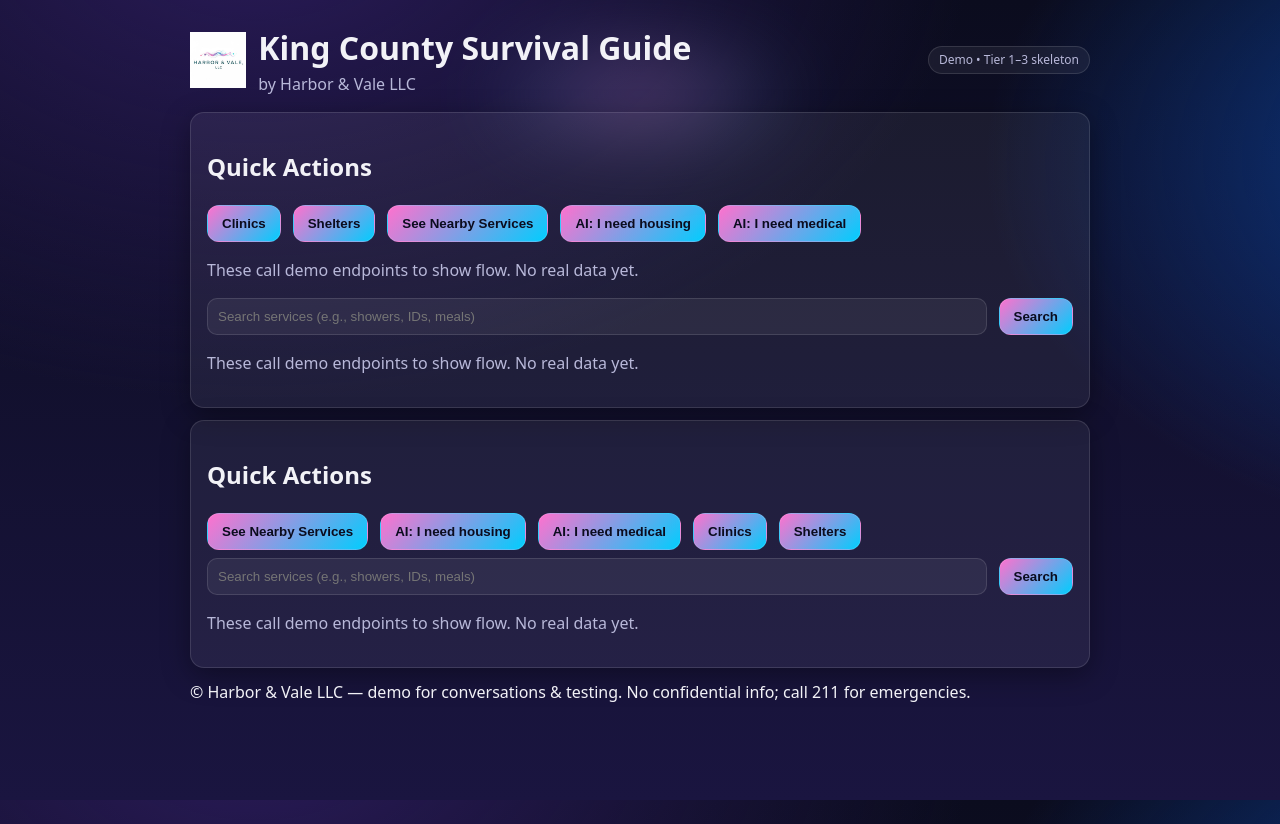
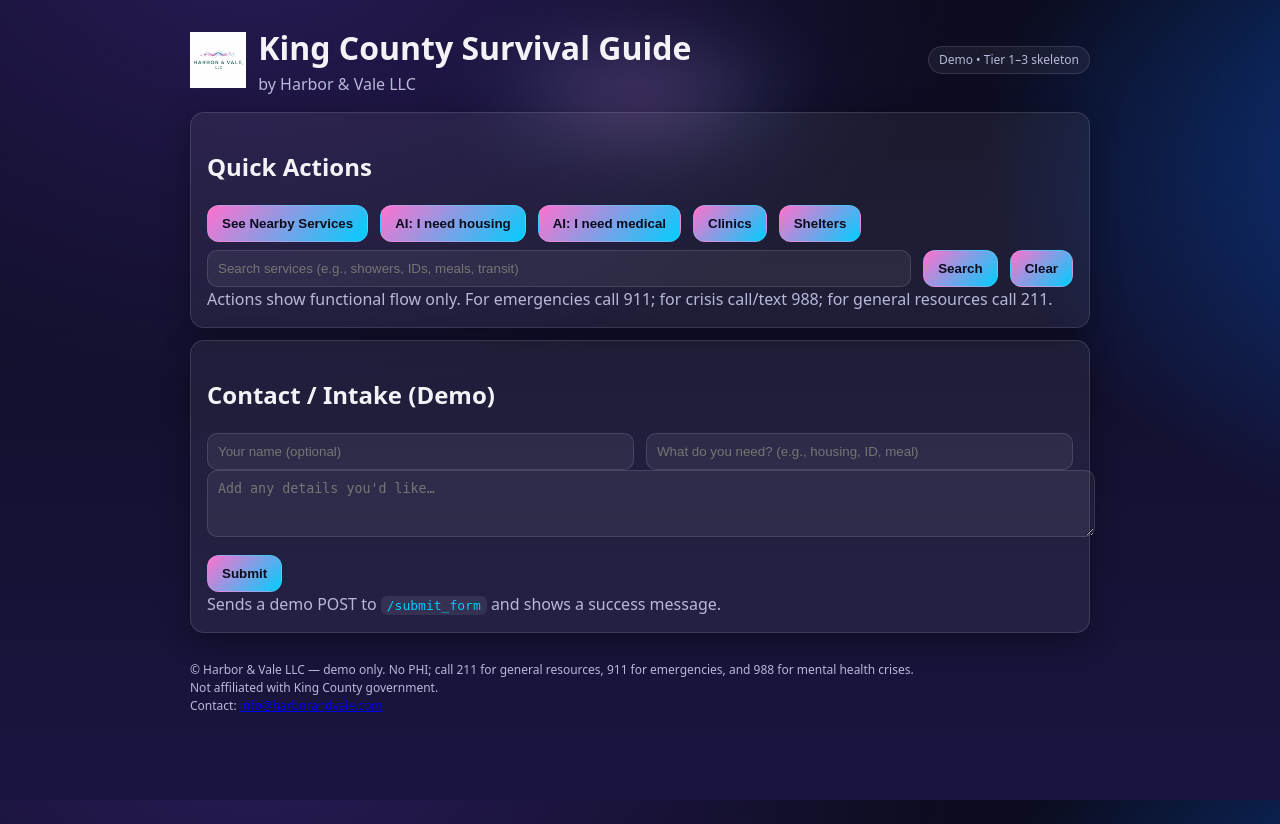
Before and after one commit to HarborandVale/King-County-Survival-Guide-Demo, a Python web app: template templates/index.html in a window 1280 px wide. Run offline with Jinja, Linux system fonts and the light colour scheme; the template is opened without the code that fills it, so the values that code supplies are empty.

Commit message:
Update index.html

```diff
--- a/templates/index.html
+++ b/templates/index.html
@@ -5,19 +5,15 @@
   <meta name="viewport" content="width=device-width,initial-scale=1" />
   <title>King County Survival Guide – Harbor &amp; Vale LLC (Demo)</title>
   <style>
-    /* Keep Quick Actions buttons consistent */
-.row > button { flex: 0 0 auto; }   /* don’t stretch */
-button { white-space: nowrap; }     /* keep on one line */
-
-  /* Vaporwave-ish palette */
+    /* Vaporwave palette — brighter accents */
     :root {
-    --brand-bg-1: #0b0c1e;      /* deep indigo */
-    --brand-bg-2: #1a1540;      /* purple midnight */
+      --brand-bg-1: #0b0c1e;
+      --brand-bg-2: #1a1540;
       --brand-card: rgba(255,255,255,0.06);
       --brand-border: rgba(255,255,255,0.12);
-    --brand-text: #f2f2f7;      /* near-white */
-    --brand-muted: #b8b8d9;     /* muted violet-gray */
-    --brand-primary: #7d5fff;   /* neon purple */
+      --brand-text: #f2f2f7;
+      --brand-muted: #b8b8d9;
+      --brand-primary: #9b6bff;   /* brighter neon purple */
       --brand-accent: #ff71ce;    /* neon pink */
       --brand-cyan: #01cdfe;      /* neon cyan */
       --shadow: 0 8px 28px rgba(0,0,0,.35);
@@ -37,7 +33,7 @@ button { white-space: nowrap; }     /* keep on one line */
     }
 
     h1, h2, h3 { color: var(--brand-text); }
-  .muted{ color: var(--brand-muted); }
+    .muted{ color: var(--brand-muted); margin:0; }
 
     .pill{
       font-size:12px;
@@ -66,6 +62,7 @@ button { white-space: nowrap; }     /* keep on one line */
       background: linear-gradient(135deg, var(--brand-accent), var(--brand-cyan));
       color:#0b0c1e;
       font-weight:600;
+      white-space: nowrap; /* keep on one line */
     }
     button:hover{ filter: brightness(1.05); }
     button:active{ transform: translateY(1px); }
@@ -81,44 +78,32 @@ button { white-space: nowrap; }     /* keep on one line */
 
     .row{ display:flex; gap:12px; flex-wrap:wrap }
     .row > *{ flex:1 1 200px }
+    /* Keep Quick Actions buttons consistent size */
+    .row > button { flex: 0 0 auto; }
 
     code{ background: rgba(255,255,255,0.08); padding:2px 6px; border-radius:6px; color: var(--brand-cyan); }
-  #output{ white-space: pre-wrap; }
+    #output{ white-space: pre-wrap; display:none; } /* hidden until we need it */
+
+    .badge{
+      display:inline-block; padding:2px 8px; border-radius:999px;
+      border:1px solid var(--brand-border); background: rgba(255,255,255,0.08);
+      font-size: 12px; margin-right:8px;
+    }
+
+    /* Glow behind the hero */
     .hero { position: relative; }
     .glow {
-  position: absolute;
-  left: 50%;
-  top: -20px;
-  transform: translateX(-50%);
+      position: absolute; left: 50%; top: -20px; transform: translateX(-50%);
       width: 520px; height: 180px;
       background:
         radial-gradient(closest-side, var(--brand-accent), transparent 60%),
         radial-gradient(closest-side, var(--brand-cyan),   transparent 65%);
-  filter: blur(40px);
-  opacity: .35;
-  pointer-events: none;
-  z-index: 0;
+      filter: blur(40px); opacity: .35; pointer-events: none; z-index: 0;
     }
-    .hero { position: relative; }
-.glow {
-  position: absolute;
-  left: 50%;
-  top: -20px;
-  transform: translateX(-50%);
-  width: 520px; height: 180px;
-  background:
-    radial-gradient(closest-side, var(--brand-accent), transparent 60%),
-    radial-gradient(closest-side, var(--brand-cyan),   transparent 65%);
-  filter: blur(40px);
-  opacity: .35;
-  pointer-events: none;
-  z-index: 0;
-}
-
   </style>
-
 </head>
 <body>
+
   <div class="hero">
     <div class="glow"></div>
     <header style="display:flex;align-items:center;gap:12px;margin-bottom:16px;position:relative;z-index:1">
@@ -131,34 +116,9 @@ button { white-space: nowrap; }     /* keep on one line */
     </header>
   </div>
 
-
-  <div class="card">
-    <h2>Quick Actions</h2>
-    <div class="row">
-      <button onclick="loadServicesFiltered('Clinic')">Clinics</button>
-<button onclick="loadServicesFiltered('Shelter')">Shelters</button>
-      <button onclick="loadServices()">See Nearby Services</button>
-<button onclick="triage('I need housing')">AI: I need housing</button>
-<button onclick="triage('I need medical')">AI: I need medical</button>
-    </div>
-    <div id="loading" class="pill" style="display:none;margin-top:8px">Loading…</div>
-
-  <p class="muted">These call demo endpoints to show flow. No real data yet.</p>
-
-    <div class="row" style="margin-top:8px">
-  <input id="q" placeholder="Search services (e.g., showers, IDs, meals)" />
-  <button onclick="loadServicesQuery()">Search</button>
-</div>
-    <p class="muted">These call demo endpoints to show flow. No real data yet.</p>
-  <div id="cards"></div>
-<pre id="output" class="card" style="display:none"></pre>
-
-
-  </div>
-
+  <!-- Quick Actions (single block) -->
   <div class="card" id="quick-actions">
     <h2>Quick Actions</h2>
-
     <div class="row">
       <button onclick="loadServices()">See Nearby Services</button>
       <button onclick="triage('I need housing')">AI: I need housing</button>
@@ -167,44 +127,67 @@ button { white-space: nowrap; }     /* keep on one line */
       <button onclick="loadServicesFiltered('Shelter')">Shelters</button>
     </div>
 
-  <!-- optional search row -->
+    <!-- Search row -->
     <div class="row" style="margin-top:8px">
-    <input id="q" placeholder="Search services (e.g., showers, IDs, meals)" />
+      <input id="q" placeholder="Search services (e.g., showers, IDs, meals, transit)" />
       <button onclick="loadServicesQuery()">Search</button>
+      <button onclick="clearSearch()">Clear</button>
     </div>
 
-  <!-- loading pill goes here -->
+    <!-- Loading indicator -->
     <div id="loading" class="pill" style="display:none;margin-top:8px">Loading…</div>
 
-  <p class="muted">These call demo endpoints to show flow. No real data yet.</p>
+    <p class="muted">Actions show functional flow only. For emergencies call 911; for crisis call/text 988; for general resources call 211.</p>
 
-  <!-- results go here -->
+    <!-- Results containers -->
     <div id="cards"></div>
-  <pre id="output" class="card" style="display:none"></pre>
+    <pre id="output" class="card"></pre>
   </div>
 
+  <!-- Intake -->
+  <div class="card">
+    <h2>Contact / Intake (Demo)</h2>
+    <form id="demoForm" onsubmit="submitForm(event)">
+      <div class="row">
+        <input name="name" placeholder="Your name (optional)" />
+        <input name="need" placeholder="What do you need? (e.g., housing, ID, meal)" />
+      </div>
+      <textarea name="details" rows="3" placeholder="Add any details you'd like…"></textarea>
+      <div style="margin-top:12px">
+        <button type="submit">Submit</button>
+      </div>
+    </form>
+    <p class="muted">Sends a demo POST to <code>/submit_form</code> and shows a success message.</p>
+  </div>
 
-  <footer>
-    © Harbor &amp; Vale LLC — demo for conversations & testing. No confidential info; call 211 for emergencies.
+  <footer class="muted" style="margin-top:28px;font-size:12px">
+    © Harbor &amp; Vale LLC — demo only. No PHI; call 211 for general resources, 911 for emergencies, and 988 for mental health crises.
+    <br/>Not affiliated with King County government.
+    <br/>Contact: <a href="mailto:info@harborandvale.com">info@harborandvale.com</a>
   </footer>
 
 <script>
-  // Show debug output (and make it visible if hidden)
+  // Debug output helper (shows the hidden box when needed)
   const out = (data) => {
     const el = document.getElementById('output');
-    if (el) {
-      el.style.display = 'block';
-      el.textContent = JSON.stringify(data, null, 2);
-    }
+    if (el) { el.style.display = 'block'; el.textContent = JSON.stringify(data, null, 2); }
   };
 
-  // Surface any JavaScript errors to the page (so nothing fails silently)
+  // Show any JS errors in the output box (no silent failures)
   window.onerror = function(msg, src, line, col, err){
     out({ js_error: String(msg), src, line, col, stack: err && err.stack });
     return false;
   };
 
-  // Render service "cards" with Call / Website / Directions
+  // Loading pill toggler
+  function setLoading(on, msg){
+    const el = document.getElementById('loading');
+    if (!el) return;
+    el.style.display = on ? 'inline-block' : 'none';
+    el.textContent = msg || 'Loading…';
+  }
+
+  // Render result cards with badges and actions
   function renderCards(list){
     const el = document.getElementById('cards');
     if (!el) { out({error:"Missing #cards container"}); return; }
@@ -213,106 +196,110 @@ button { white-space: nowrap; }     /* keep on one line */
     el.innerHTML = list.map(s => {
       const maps = `https://www.google.com/maps/search/?api=1&query=${encodeURIComponent(s.address || s.name)}`;
       const tel  = s.phone ? `tel:${s.phone.replace(/[^+\d]/g,'')}` : null;
+      const walk = s.walk_in ? `<span class="badge">Walk-in</span>` : ``;
+      const hours = s.hours ? `<span class="badge">${s.hours}</span>` : ``;
       return `
         <div class="card">
-          <h3>${s.name}</h3>
-          <p class="muted">${s.type || ''} • ${s.neighborhood || 'Seattle'} • ${s.hours || ''}</p>
+          <div style="margin-bottom:6px">${walk}${hours}</div>
+          <h3 style="margin:0 0 4px 0">${s.name}</h3>
+          <p class="muted">${s.type || ''} • ${s.neighborhood || 'Seattle'}</p>
           ${s.notes ? `<p>${s.notes}</p>` : ''}
-          <div class="row">
-          <button onclick="loadServicesFiltered('Clinic')">Clinics</button>
-<button onclick="loadServicesFiltered('Shelter')">Shelters</button>
+          <div class="row" style="margin-top:8px">
             ${tel ? `<a href="${tel}"><button>Call</button></a>` : ''}
             ${s.website ? `<a target="_blank" rel="noopener" href="${s.website}"><button>Website</button></a>` : ''}
             <a target="_blank" rel="noopener" href="${maps}"><button>Directions</button></a>
+            ${s.address ? `<button onclick="copyAddr('${(s.address||'').replace(/'/g, "\\'")}')">Copy address</button>` : ''}
           </div>
         </div>
       `;
     }).join('');
   }
 
-  // Load services and render as cards
+  function copyAddr(addr){
+    try{
+      navigator.clipboard.writeText(addr);
+      setLoading(true, 'Address copied'); setTimeout(()=>setLoading(false), 700);
+    }catch(e){
+      out({error:'Clipboard failed', detail:String(e)});
+    }
+  }
+
+  // Load all services
   async function loadServices(){
+    setLoading(true, 'Loading services…');
     try{
-      const res = await fetch('/services');
+      const res = await fetch('/services', { cache: 'no-store' });
       const data = await res.json();
       renderCards(data);
     }catch(e){
       out({ error: String(e) });
+    }finally{
+      setLoading(false);
     }
   }
-<!-- REPLACE your old loadServicesFiltered with this -->
+
+  // Filter by type, with a retry for hobby-tier hiccups
   async function loadServicesFiltered(kind){
+    setLoading(true, `Filtering: ${kind}`);
     try{
-    // First try (avoid cached responses)
       let res = await fetch('/services?type=' + encodeURIComponent(kind), { cache: 'no-store' });
-
-    // If server hiccups (e.g., 502), retry once after a short pause
       if (!res.ok) {
         await new Promise(r => setTimeout(r, 600));
         res = await fetch('/services?type=' + encodeURIComponent(kind), { cache: 'no-store' });
       }
-
-    // Read raw text first, then parse (so we can show useful errors)
       const txt = await res.text();
-    try {
-      const data = JSON.parse(txt);
-      renderCards(data);
-    } catch (parseErr) {
-      out({ error: 'Failed to parse JSON', status: res.status, raw: txt.slice(0, 400) });
-    }
-  } catch(e){
+      try { renderCards(JSON.parse(txt)); }
+      catch (parseErr) { out({ error: 'Failed to parse JSON', status: res.status, raw: txt.slice(0, 400) }); }
+    }catch(e){
       out({ error: String(e) });
+    }finally{
+      setLoading(false);
     }
   }
+
+  // Keyword search (with synonyms handled on the server)
   async function loadServicesQuery(){
+    const term = (document.getElementById('q')?.value || '').trim();
+    setLoading(true, term ? `Searching: ${term}` : 'Loading services…');
     try{
-    const term = (document.getElementById('q')?.value || '').trim();
       const url = term ? ('/services?q=' + encodeURIComponent(term)) : '/services';
       let res = await fetch(url, { cache: 'no-store' });
-
       if (!res.ok) {
         await new Promise(r => setTimeout(r, 600));
         res = await fetch(url, { cache: 'no-store' });
       }
-
       const txt = await res.text();
-    try {
-      const data = JSON.parse(txt);
-      renderCards(data);
-    } catch (parseErr) {
-      out({ error: 'Failed to parse JSON', status: res.status, raw: txt.slice(0, 400) });
-    }
-  } catch(e){
+      try { renderCards(JSON.parse(txt)); }
+      catch (parseErr) { out({ error: 'Failed to parse JSON', status: res.status, raw: txt.slice(0, 400) }); }
+    }catch(e){
       out({ error: String(e) });
+    }finally{
+      setLoading(false);
     }
   }
 
-// Optional: let Enter submit the search
-document.addEventListener('keydown', (e) => {
-  if (e.key === 'Enter' && document.activeElement?.id === 'q') {
-    e.preventDefault();
-    loadServicesQuery();
+  function clearSearch(){
+    const inp = document.getElementById('q'); if (inp) inp.value = '';
+    document.getElementById('cards').innerHTML = '';
+    document.getElementById('output').style.display = 'none';
   }
-});
 
-
-  // Keep the AI triage with robust JSON handling
+  // AI triage (robust parsing + loading)
   async function triage(message){
+    setLoading(true, 'Thinking…');
     try{
       const res = await fetch('/ai_triage', {
         method: 'POST',
-        headers: {'Content-Type':'application/json'},
+        headers:{'Content-Type':'application/json'},
         body: JSON.stringify({ message })
       });
       const txt = await res.text();
-      try {
-        const data = JSON.parse(txt);
-        out(data);
-      } catch (parseErr) {
-        out({ error: String(parseErr), status: res.status, raw: txt.slice(0, 300) });
-      }
+      try { out(JSON.parse(txt)); }
+      catch (parseErr) { out({ error: String(parseErr), status: res.status, raw: txt.slice(0, 300) }); }
     } catch(e){
       out({ error: String(e) });
+    } finally {
+      setLoading(false);
     }
   }
 
@@ -323,7 +310,14 @@ document.addEventListener('keydown', (e) => {
     const res = await fetch('/submit_form',{ method:'POST', body: form });
     out(await res.json());
   }
+
+  // Enter submits search
+  document.addEventListener('keydown', (e) => {
+    if (e.key === 'Enter' && document.activeElement?.id === 'q') {
+      e.preventDefault();
+      loadServicesQuery();
+    }
+  });
 </script>
-
 </body>
 </html>
```
Lines whose indentation alone changed are shown as unchanged.
